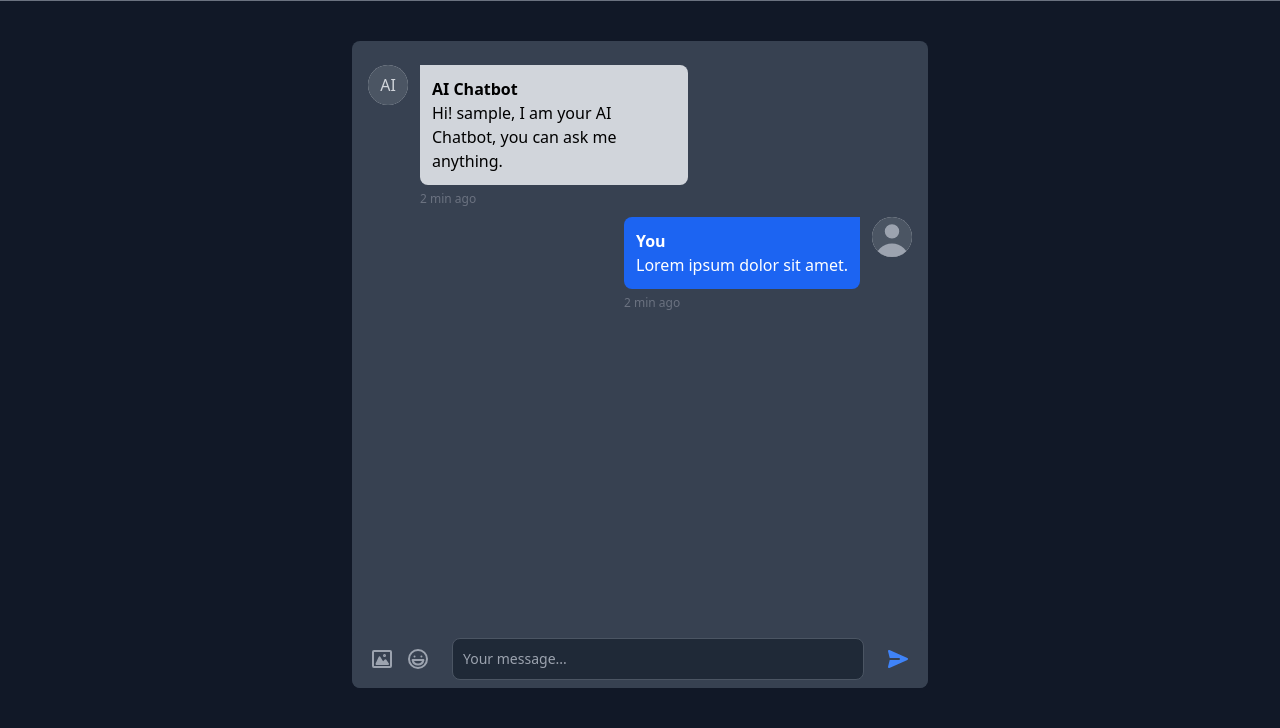
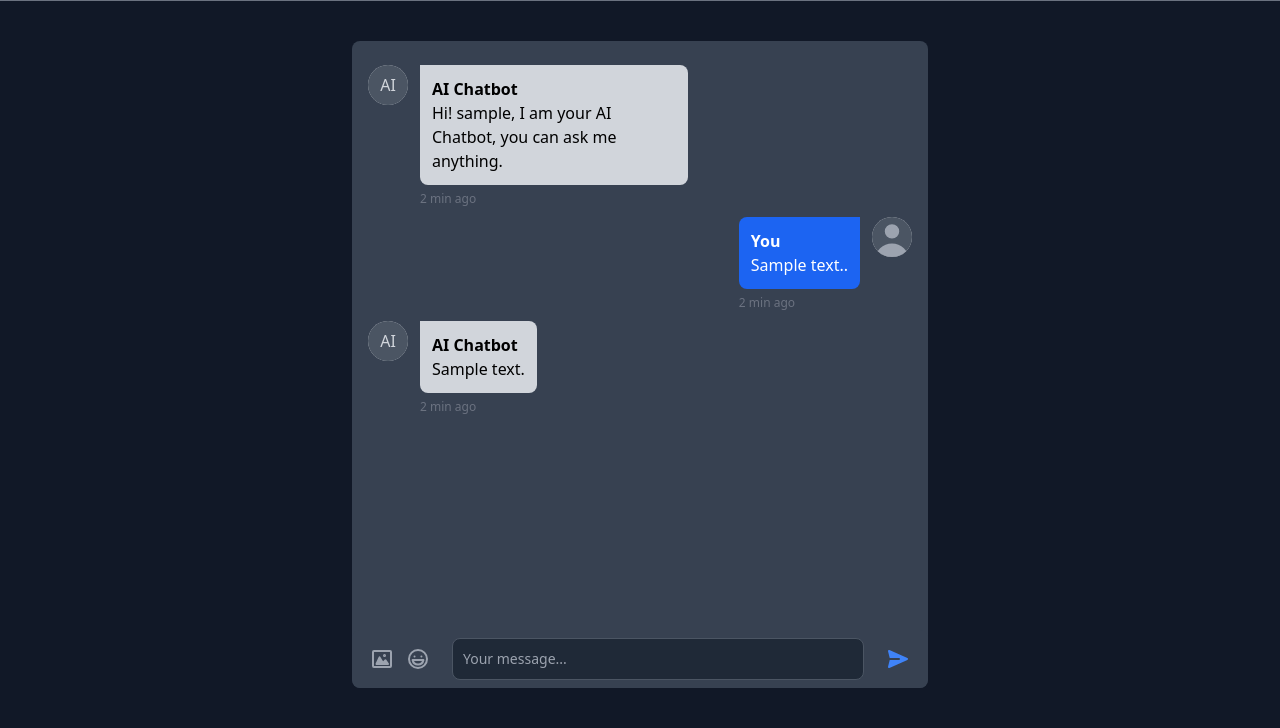
Before and after one commit to VictorZ94/movie-recommender, a Django app: page /chatbot/ in a window 1280 px wide. Shown: the part 72-800 px from the top of the page. Run offline with Django 3.2, Linux system fonts and the light colour scheme; a user stored in the database is signed in; tables that the repository leaves empty hold one stand-in row (values such as "Sample post"); style sheets or scripts are compiled from the project's sources.

Commit message:
chatbot template updated

```diff
--- a/templates/chatbot/chatbot.html
+++ b/templates/chatbot/chatbot.html
@@ -140,12 +140,13 @@
           <span class="text-xs text-gray-500 leading-none">2 min ago</span>
         </div>
       </li>
-      <!-- 2do item -->
+      {% for chat in chats %}
+        {% if chat.user == request.user %}
           <li class="flex w-full mt-2 space-x-3 max-w-xs ml-auto justify-end">
             <div>
               <div class="bg-blue-600 text-white p-3 rounded-l-lg rounded-br-lg">
                 <h6 class="font-semibold">You</h6>
-            <p class="text-md">Lorem ipsum dolor sit amet.</p>
+                <p class="text-md">{{ chat.message }}.</p>
               </div>
               <span class="text-xs text-gray-500 leading-none">2 min ago</span>
             </div>
@@ -155,6 +156,22 @@
               </div>
             </div>
           </li>
+          <li class="flex w-full mt-2 space-x-3 max-w-xs">
+            <div class="flex-shrink-0 h-10 w-10 rounded-full bg-gray-300">
+              <div class="relative inline-flex items-center justify-center w-10 h-10 overflow-hidden bg-gray-100 rounded-full dark:bg-gray-600">
+                <span class="font-medium text-gray-600 dark:text-gray-300">AI</span>
+              </div>
+            </div>
+            <div>
+              <div class="bg-gray-300 p-3 rounded-r-lg rounded-bl-lg">
+                <h6 class="font-semibold">AI Chatbot</h6>
+                <p class="text-md">{{ chat.message }}</p>
+              </div>
+              <span class="text-xs text-gray-500 leading-none">2 min ago</span>
+            </div>
+          </li>
+        {% endif %}
+      {% endfor %}
     </ul>
 
     <form class="message-form">
```
Lines whose indentation alone changed are shown as unchanged.
